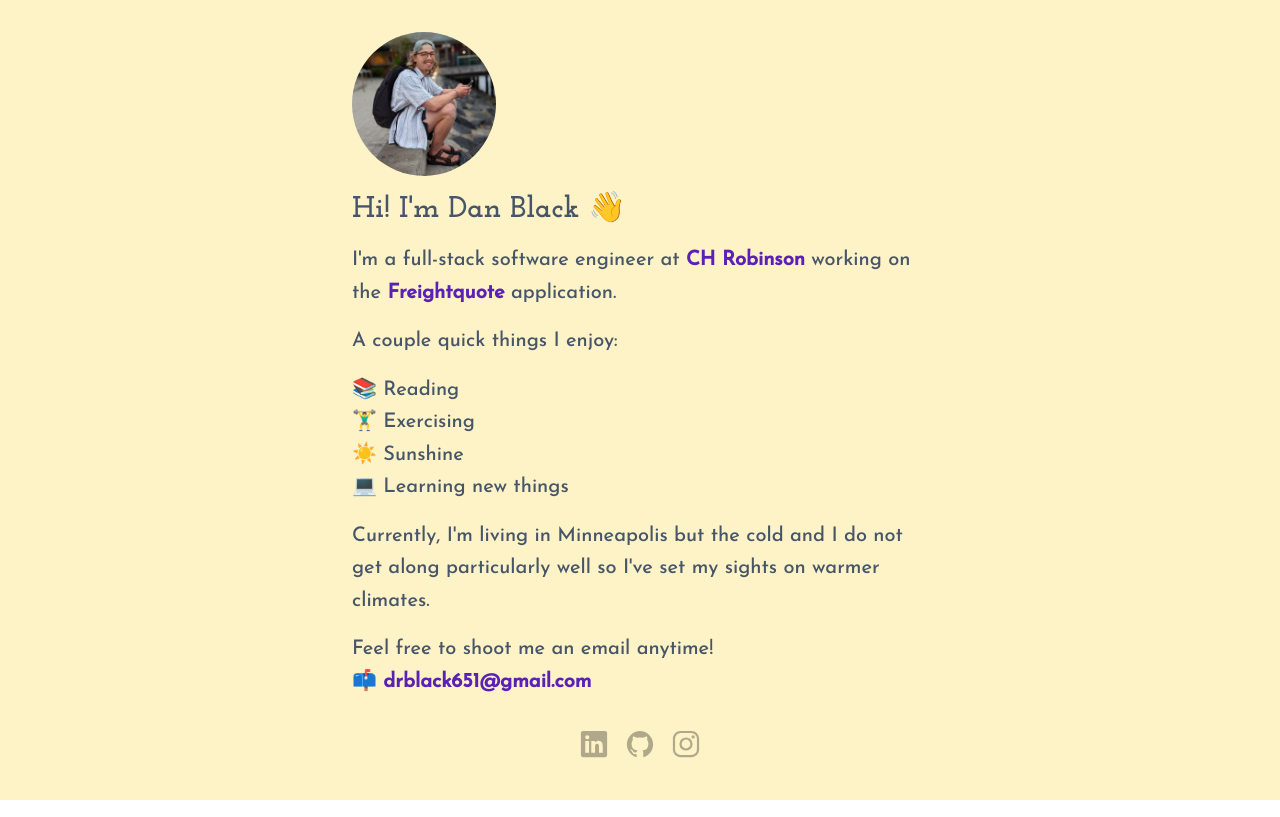
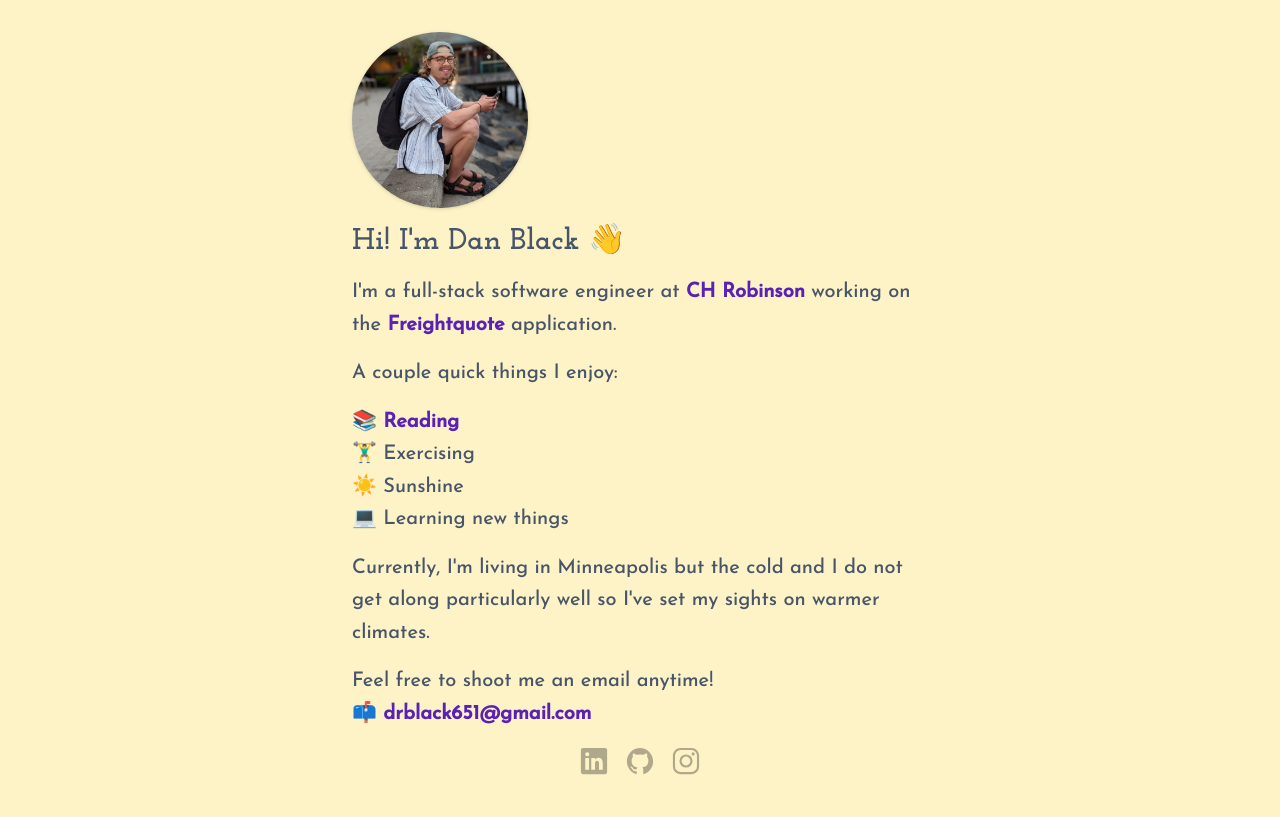
Before and after one commit to sterlinghomard/chocolatecroissant, a Next.js app: page / in a window 1280 px wide. Built offline with nearby package versions, Linux system fonts and the light colour scheme.

Commit message:
probably ready to publish

```diff
--- a/components/Picture.jsx
+++ b/components/Picture.jsx
@@ -3,7 +3,7 @@ import Image from 'next/image';
 
 export default function Picture() {
   return (
-    <div className='w-36 h-36 relative'>
+    <div className='w-36 h-36 xl:w-44 xl:h-44 relative drop-shadow hover:drop-shadow-lg duration-150 ease-in-out hover:brightness-105'>
       <Image
         src="/dan.jpg"
         alt="Dan Having a Good Time"
--- a/pages/About.jsx
+++ /dev/null
@@ -1,3 +0,0 @@
-export default function About() {
-  return <h1 className="font-jsans">Howdy dudes</h1>;
-}
--- /dev/null
+++ b/pages/books.js
@@ -0,0 +1,3 @@
+export default function Books() {
+  return <h1>Books</h1>;
+}
--- a/pages/index.js
+++ b/pages/index.js
@@ -1,5 +1,6 @@
-import Head from 'next/head'
-import Picture from '../components/Picture'
+import Head from 'next/head';
+import Link from 'next/link';
+import Picture from '../components/Picture';
 
 export default function Home() {
   return (
@@ -10,7 +11,6 @@ export default function Home() {
         <meta name="description" content="My personal website" />
         <link rel="icon" href="/favicon.ico" />
       </Head>
-
 
       <main className='max-w-xl leading-relaxed space-y-4'>
         <Picture />
@@ -23,7 +23,11 @@ export default function Home() {
         </p>
         <p>A couple quick things I enjoy:</p>
         <ul>
-          <li>📚 Reading</li>
+          <li className='hover:cursor-pointer'>
+            <Link href='books'>
+              <span className='link-style'>📚 Reading</span>
+            </Link>
+          </li>
           <li>🏋️‍♂️ Exercising</li>
           <li>☀️ Sunshine</li>
           <li>💻 Learning new things</li>
```
Also changed, not shown: pages/_app.js (+0 -15 lines).
